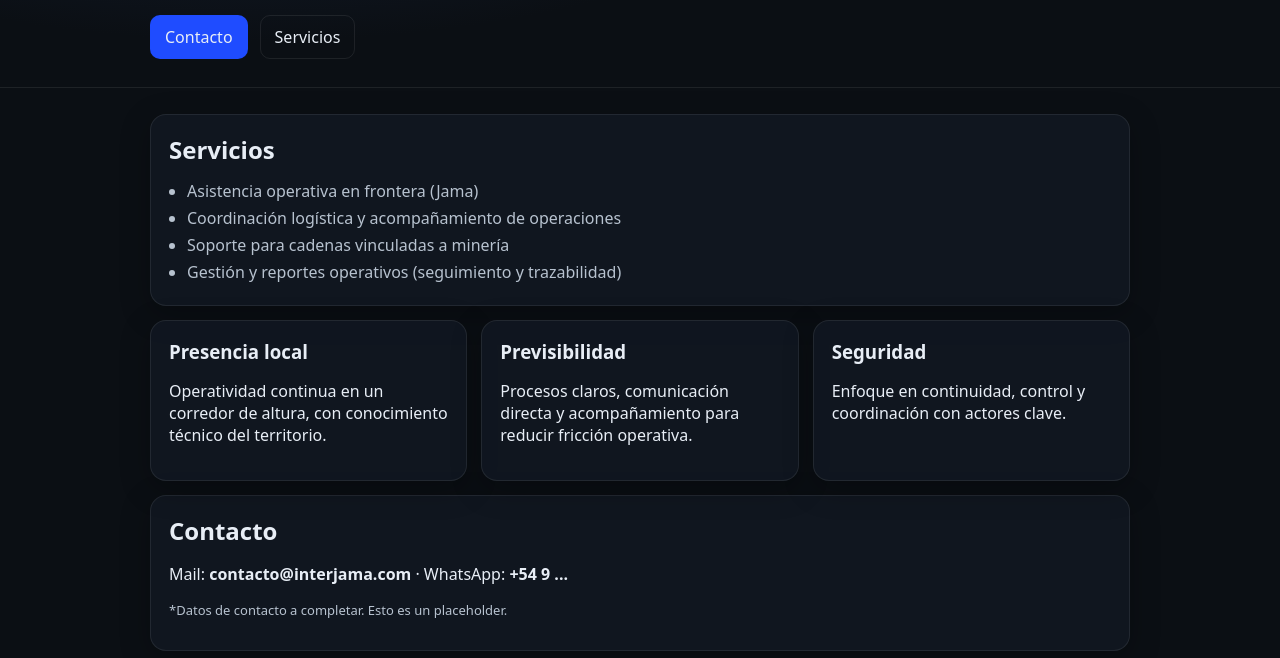
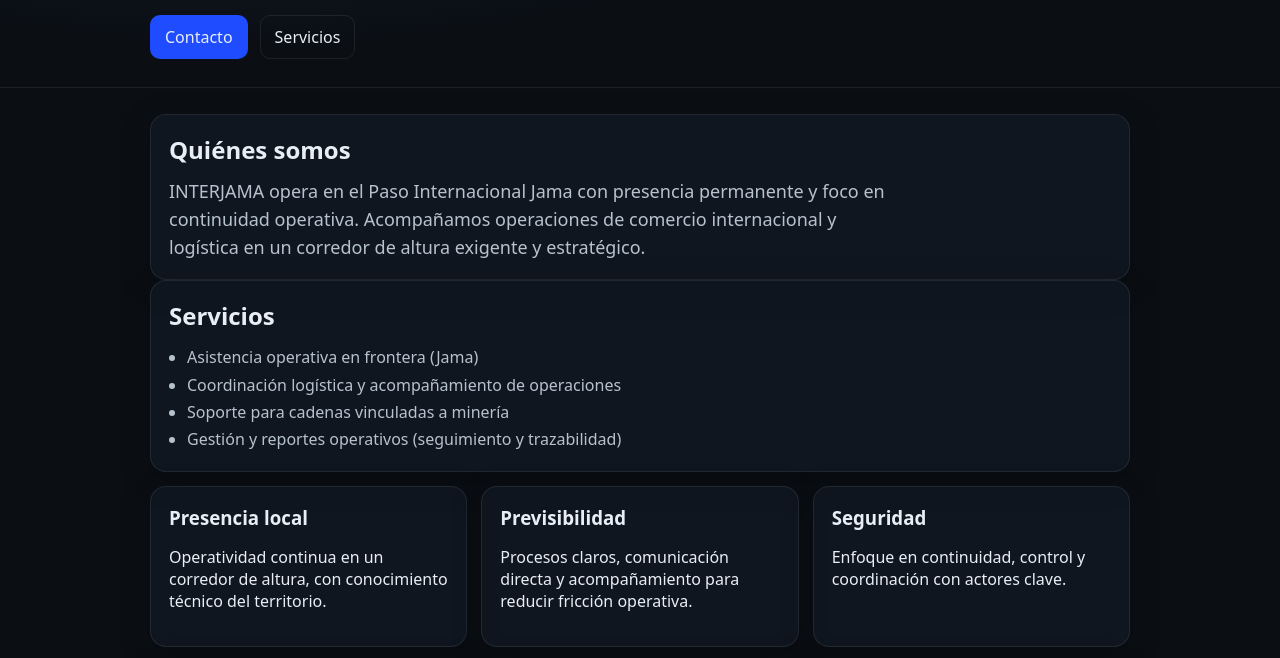
Before and after one commit to IAJujuy/interjama-site, a plain HTML site: page docs/index.html in a window 1280 px wide. Shown: the part 234-892 px from the top of the page. Drawn offline with Linux system fonts and the light colour scheme.

Commit message:
Initial Interjama static site

```diff
--- a/docs/index.html
+++ b/docs/index.html
@@ -23,6 +23,14 @@
 </header>
 
 <main class="container">
+    <section class="card">
+        <h2>Quiénes somos</h2>
+        <p class="sub">
+            INTERJAMA opera en el Paso Internacional Jama con presencia permanente y foco en continuidad operativa.
+            Acompañamos operaciones de comercio internacional y logística en un corredor de altura exigente y estratégico.
+        </p>
+    </section>
+
     <section id="servicios" class="card">
         <h2>Servicios</h2>
         <ul class="list">
@@ -50,7 +58,7 @@
 
     <section id="contacto" class="card">
         <h2>Contacto</h2>
-        <p>Mail: <strong>contacto@interjama.com</strong> · WhatsApp: <strong>+54 9 ...</strong></p>
+        <p>Mail: <strong>interjama.linkedin@gmail.com</strong> · WhatsApp: <strong>+54 93884040472</strong></p>
         <p class="note">*Datos de contacto a completar. Esto es un placeholder.</p>
     </section>
 </main>
```
